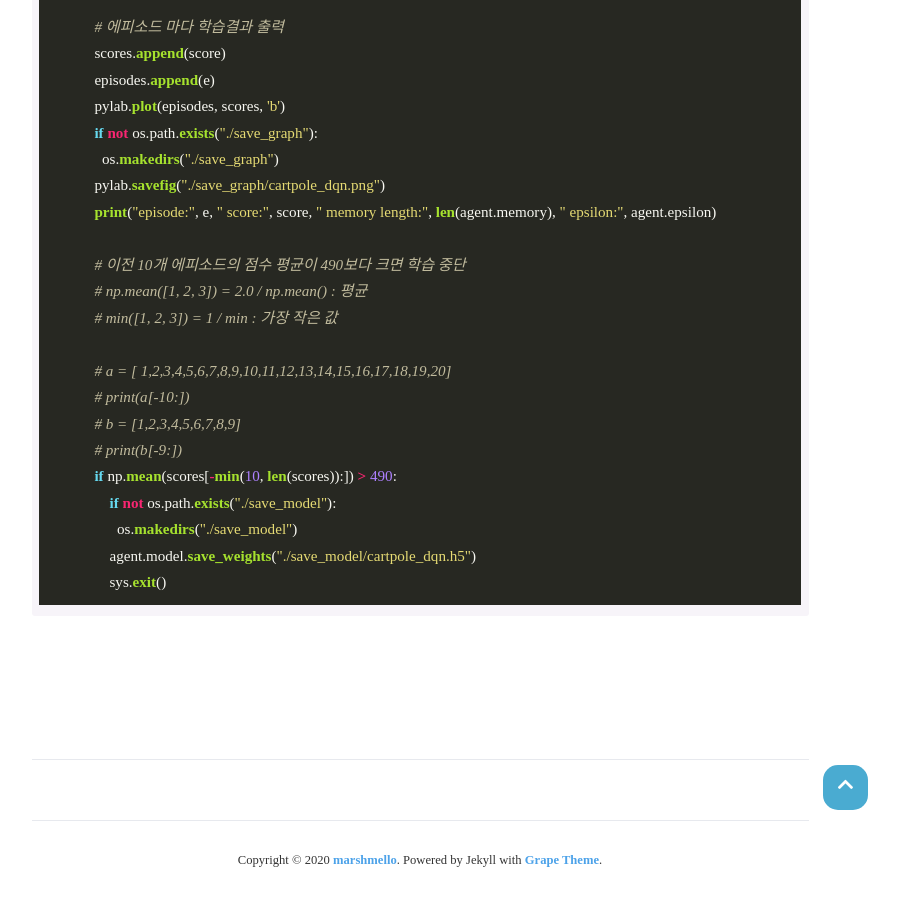
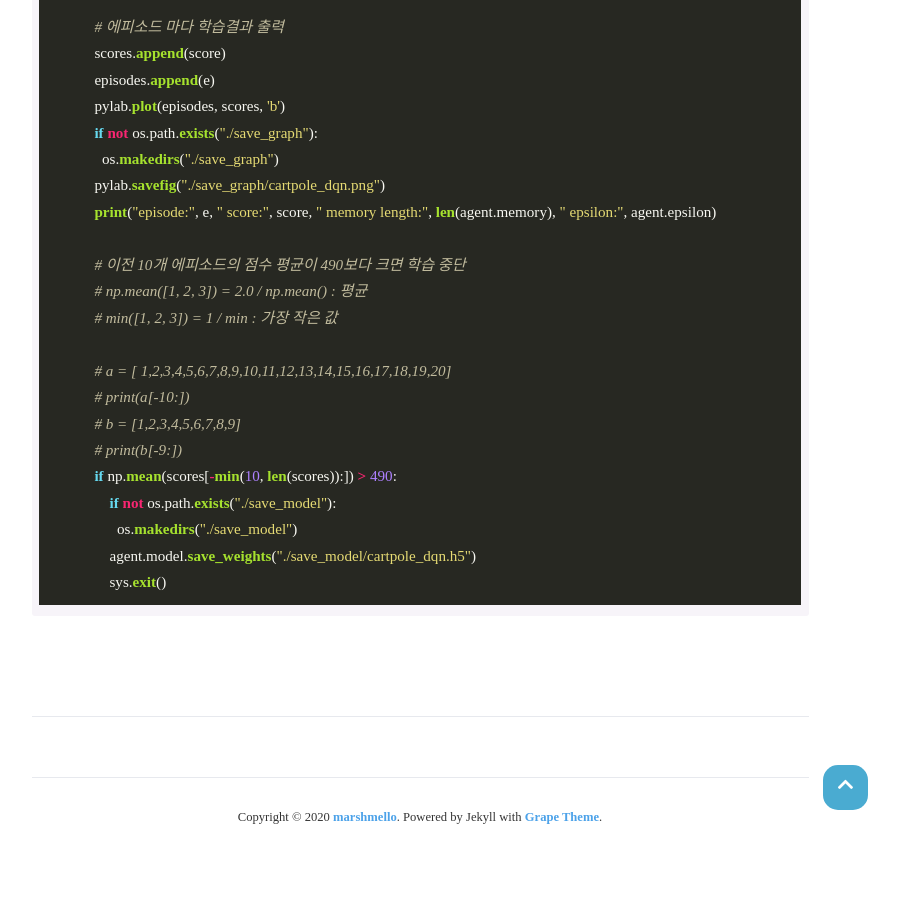
Before and after one commit to Marshmellowon/marshmellowon.github.io, a Jekyll site: the page built from _posts/2020-09-07-Reinforcement_Learning6.md, in a window 1280 px wide and 900 px high, scrolled down 9324 px. Shown: the whole window, without its empty margins (220-1119 px from the left). Built offline with Jekyll 4.4.1, drawn with Linux system fonts in a browser that asks for light colours; nearby versions of some CDN libraries; some web fonts are replaced; formulas are drawn with MathJax 3; comment, search, counter and statistics services are not loaded; after the commit the page ends 10181 px from its top, so only the background shows below that.

Commit message:
amend project

````diff
--- a/_data/projects.yml
+++ b/_data/projects.yml
@@ -13,4 +13,4 @@
         description: <p><b>Youtube</b></p>
           <li><a style="color:#51adcf;" href="https://www.youtube.com/watch?v=gIhNBtruUYM&t=13s">이 말 이모지?</a></li>
           <p><b>Paper</b></p>
-          <li><a style="color:#51adcf;" href="http://hclt.kr/symp/?lnb=conference">제32회 한글 및 한국어 정보처리 학술대회(P529)</a></li>
+          <li><a style="color:#51adcf;" href="/assets/pdf/paper_submited.pdf">다중클래스 한국어 감성분석에서 클래스 불균형과 손실 스파이크 문제 해결을 위한 기법</a></li>
--- a/_posts/2020-09-07-Reinforcement_Learning6.md
+++ b/_posts/2020-09-07-Reinforcement_Learning6.md
@@ -356,6 +356,3 @@
                 agent.model.save_weights("./save_model/cartpole_dqn.h5")
                 sys.exit()
 ```
-
-$$
-$$
````
Also changed, not shown: 1 other file.
